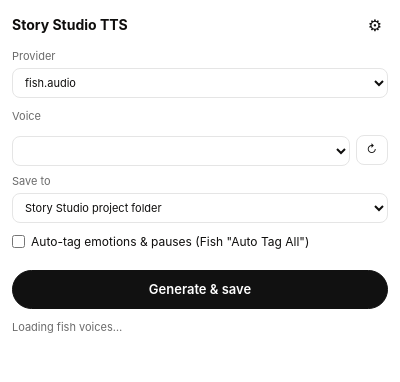
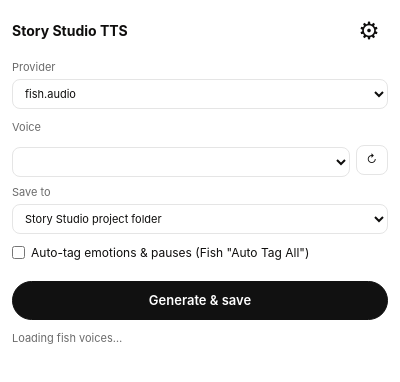
Before and after one commit to theng12/story-studio-audio-generator, a browser extension: page src/popup/popup.html in a window 400 px wide. Drawn offline with Linux system fonts and the light colour scheme.

Commit message:
UI: bigger styled settings gear + nicer auto-save indicator
Copy the sibling Bulk Asset extension's 38px rounded gear button and its
bold '✓ Saved' auto-save feedback (var(--ok)) into the TTS options page.

Co-Authored-By: Claude Fable 5 <noreply@anthropic.com>

```diff
--- a/src/popup/popup.css
+++ b/src/popup/popup.css
@@ -97,6 +97,20 @@ button.primary {
   font-weight: 600;
 }
 button.link { border: none; background: none; font-size: 16px; padding: 2px 6px; }
+header .settings-gear {
+  display: inline-flex;
+  width: 38px;
+  height: 38px;
+  align-items: center;
+  justify-content: center;
+  padding: 0;
+  border-radius: 10px;
+  font-size: 24px;
+  line-height: 1;
+  color: var(--fg);
+}
+header .settings-gear:hover { background: var(--surface); }
+header .settings-gear:focus-visible { outline: 2px solid var(--accent); outline-offset: 2px; }
 #generateAll { width: 100%; margin-top: 6px; padding: 8px; border-radius: 999px; }
 button:disabled { opacity: 0.5; cursor: default; }
 label.check { display: flex; align-items: center; gap: 6px; font-size: 12px; color: var(--fg); margin-top: 10px; }
@@ -126,6 +140,7 @@ label.check input { width: auto; margin: 0; }
 .q-failed .qlabel { color: var(--danger); }
 .qremove { color: var(--danger); font-size: 13px; border: none; background: none; padding: 0 4px; cursor: pointer; }
 .muted { color: var(--muted); font-size: 11px; }
+.small { font-size: 12px; }
 #filenamePreview { word-break: break-all; }
 #status { min-height: 16px; }
 
--- a/src/popup/popup.html
+++ b/src/popup/popup.html
@@ -17,7 +17,7 @@
   <body>
     <header>
       <h1>Story Studio TTS</h1>
-      <button id="openOptions" class="link" title="Settings">⚙</button>
+      <button id="openOptions" class="link settings-gear" title="Open settings" aria-label="Open settings">⚙</button>
     </header>
 
     <label>Provider
```
Also changed, not shown: src/options/options.html (+4 -2 lines), src/options/options.js (+11 -2 lines).
